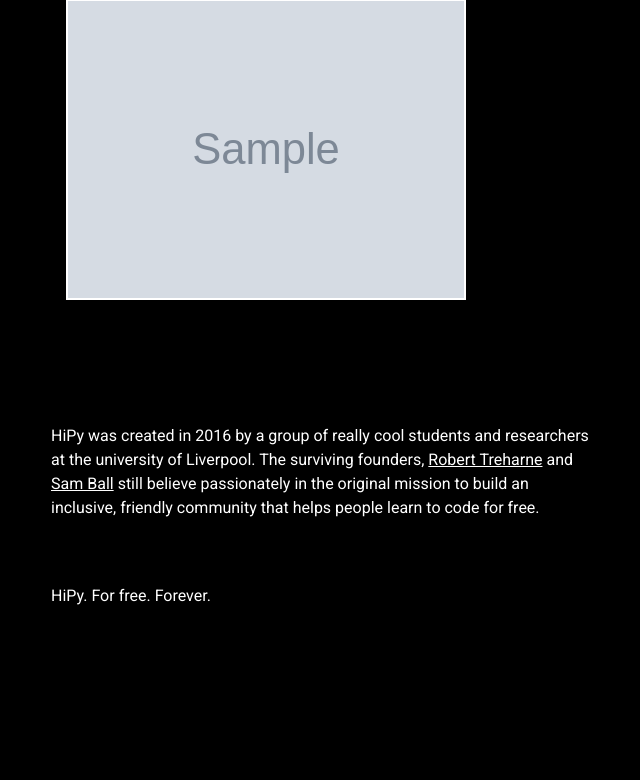
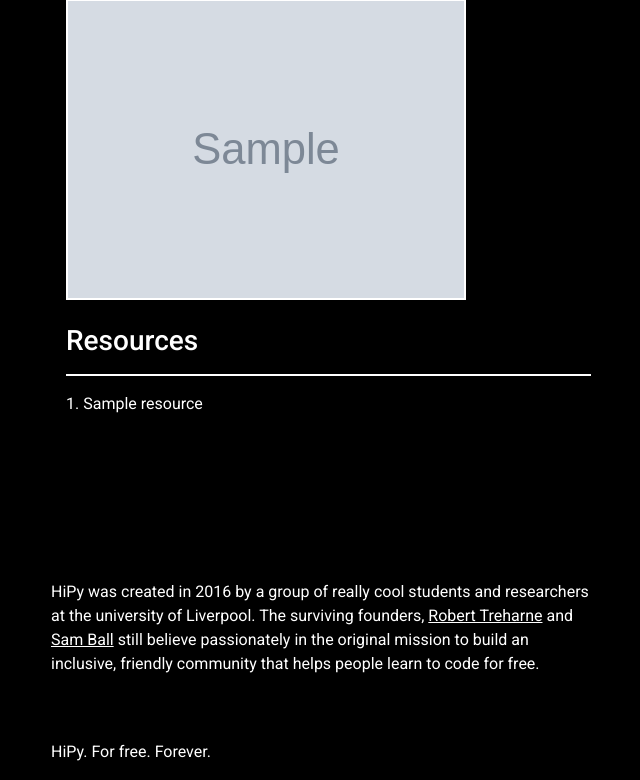
Before and after one commit to hipylivadmin/hipyweb, a Django app: page /past/1/ in a window 1280 px wide. Shown: the part 659-1439 px from the top of the page, without its empty margins (34-674 px from the left). Before the commit the page ends 1264 px from the top, so only its background shows below. Run offline with Django 3.2, Linux system fonts and the light colour scheme; tables that the repository leaves empty hold one stand-in row (values such as "Sample post"); grey boxes marked "Sample" are stand-in pictures; parts of the project's set-up code (start-up, migrations or seed data) failed here and were passed over; some libraries are stand-ins or nearby versions.

Commit message:
Resources model for events

```diff
--- a/app/front/models.py
+++ b/app/front/models.py
@@ -62,3 +62,14 @@ class Registration(models.Model):
 
     def __str__(self):
         return f"{self.first_name} {self.last_name}"
+
+
+class Resource(models.Model):
+    name = models.CharField(max_length=100)
+    url = models.URLField(blank=True, null=True)
+    events = models.ManyToManyField(Event, blank=True)
+    file = models.FileField(upload_to='resources/', blank=True, null=True)
+
+
+    def __str__(self):
+        return self.name
--- a/app/front/templates/front/event.html
+++ b/app/front/templates/front/event.html
@@ -137,6 +137,23 @@
             <img class="event-thumb reg" src="{{ event.image.url }}" alt="{{ event.name }}">
             <br>
             <br>
+            {% if resources %}
+                <h3>Resources</h3>
+                <hr style="border: none; height: 2px; background-color: white;">
+
+                    {% for resource in resources %}
+                        {% if resource.url %}
+                            <p><a href="{{ resource.url }}" target="_blank">{{ forloop.counter }}. {{ resource.name }}</a></p>
+                        {% elif resource.file %}
+                            <p><a href="{{ resource.file.url }}" target="_blank">{{ forloop.counter }}. {{ resource.name }}</a></p>
+                        {% else %}
+                            <p>{{ forloop.counter }}. {{ resource.name }}</p>
+                        {% endif %}
+                    {% endfor %}
+
+            <br>
+            <br>
+            {% endif %}
             {% if tracks %}
                 <h3>Event Playlist</h3>
                 <hr style="border: none; height: 2px; background-color: white;">
--- a/app/front/views.py
+++ b/app/front/views.py
@@ -5,7 +5,7 @@ import datetime
 import random
 
 from .forms import RegistrationForm
-from .models import Event, Registration
+from .models import Event, Registration, Resource
 
 def promo(request, event_id):
 
@@ -49,7 +49,12 @@ def index(request):
 def register(request, event_id):
 
     event = Event.objects.get(id=event_id)
+    resources = Resource.objects.filter(events=event)
+
+    print(resources)
+
     context = {"event": event}
+    context["resources"] =  resources
 
     # If event is in the past, redirect to index
     if event.date < datetime.datetime.now().date():
```
Also changed, not shown: app/front/admin.py (+6 -1 lines), app/front/migrations/0015_resource.py (added), app/front/migrations/0016_rename_link_resource_url.py (added), app/front/migrations/0017_auto_20240131_0742.py (added).
